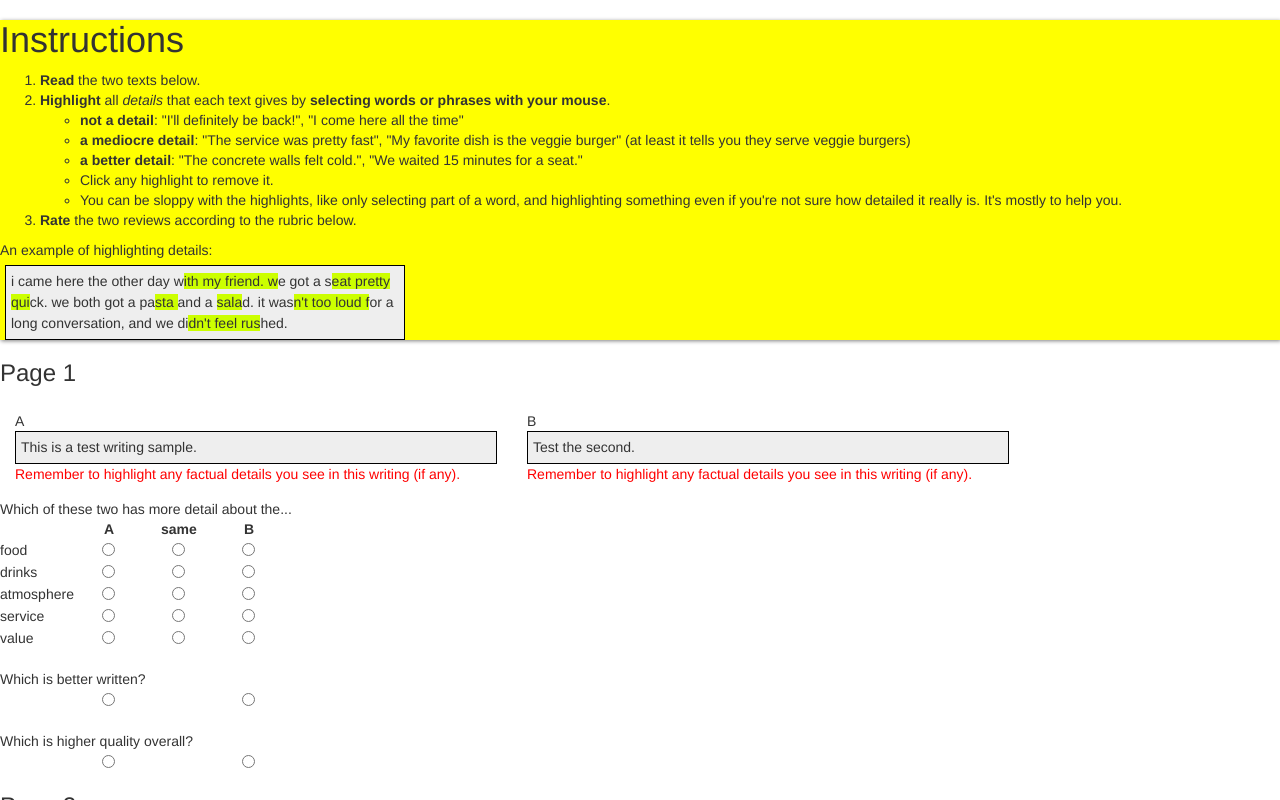
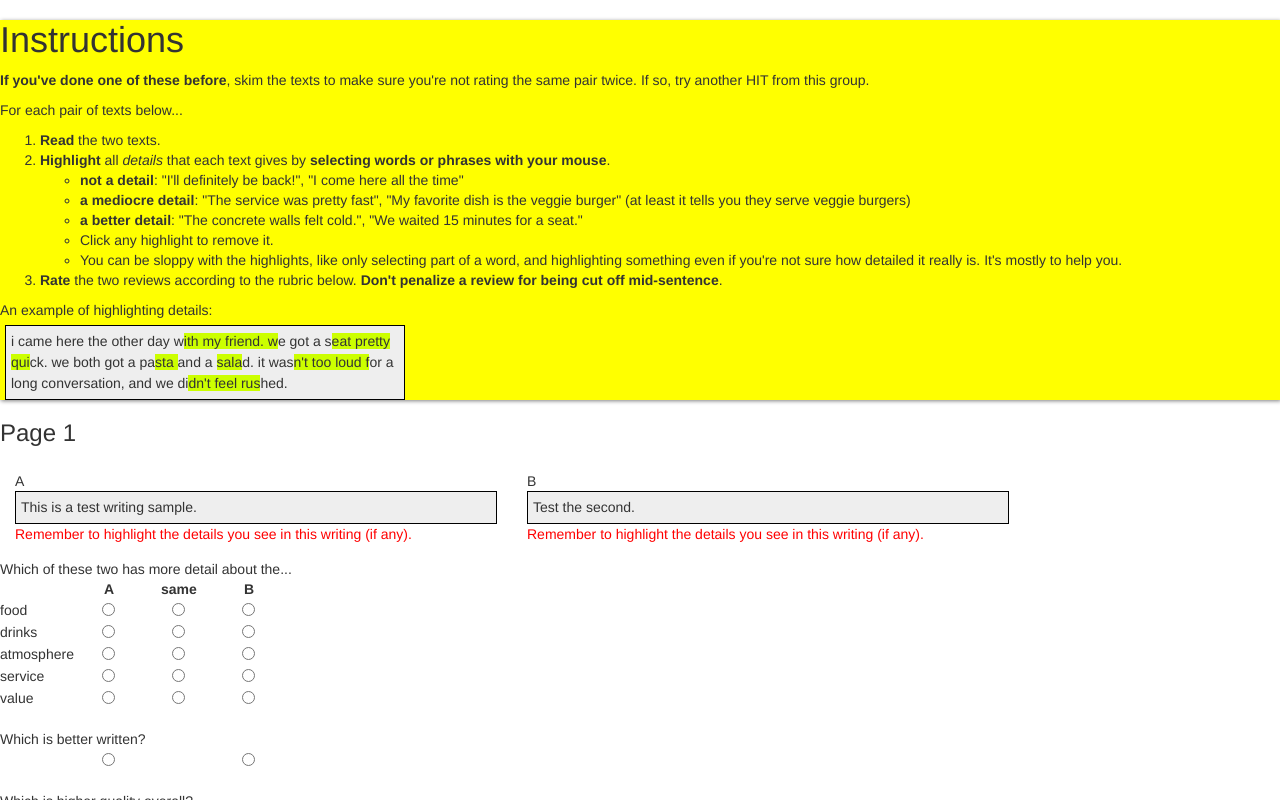
Before and after one commit to kcarnold/halati, a React (Create React App) app: page / in a window 1280 px wide. Both pictures are taken after a click on the button "Next". Shown: the top 800 px of the page. Built offline with nearby package versions, Linux system fonts and the light colour scheme.

Commit message:
Instruction patches.

```diff
--- a/src/App.js
+++ b/src/App.js
@@ -88,7 +88,7 @@ let ratings = new RatingOutput();
 window.ratings = ratings;
 
 const HighlightReminder = ({show}) => (show
-  ? <div style={{color: 'red'}}>Remember to highlight any factual details you see in this writing (if any).</div>
+  ? <div style={{color: 'red'}}>Remember to highlight the details you see in this writing (if any).</div>
   : null);
 
 export const RatingPage = observer(class RatingPage extends Component {
@@ -164,8 +164,10 @@ export const App = observer(class App extends Component {
     return <div className="App">
       <div style={{background: 'yellow', boxShadow: '1px 1px 4px grey'}}>
       <h1>Instructions</h1>
+      <p><b>If you've done one of these before</b>, skim the texts to make sure you're not rating the same pair twice. If so, try another HIT from this group.</p>
+      <p>For each pair of texts below...</p>
       <ol>
-        <li><b>Read</b> the two texts below. </li>
+        <li><b>Read</b> the two texts.</li>
         <li><b>Highlight</b> all <em>details</em> that each text gives by <b>selecting words or phrases with your mouse</b>.
         <ul>
           <li><b>not a detail</b>: "I'll definitely be back!", "I come here all the time"</li>
@@ -174,7 +176,7 @@ export const App = observer(class App extends Component {
           <li>Click any highlight to remove it.</li>
           <li>You can be sloppy with the highlights, like only selecting part of a word, and highlighting something even if you're not sure how detailed it really is. It's mostly to help you.</li>
         </ul></li>
-        <li><b>Rate</b> the two reviews according to the rubric below.</li>
+        <li><b>Rate</b> the two reviews according to the rubric below. <b>Don't penalize a review for being cut off mid-sentence</b>.</li>
       </ol>
       An example of highlighting details:
       <div className="annotated-text" style={{width: '400px', margin: '5px'}}><span data-offset={0}>i came here the other day w</span><span data-offset={27} style={{background: 'rgb(204, 255, 0)'}}>ith my friend. w</span><span data-offset={43}>e got a s</span><span data-offset={52} style={{background: 'rgb(204, 255, 0)'}}>eat pretty qui</span><span data-offset={66}>ck. we both got a pa</span><span data-offset={86} style={{background: 'rgb(204, 255, 0)'}}>sta </span><span data-offset={90}>and a </span><span data-offset={96} style={{background: 'rgb(204, 255, 0)'}}>sala</span><span data-offset={100}>d. it was</span><span data-offset={109} style={{background: 'rgb(204, 255, 0)'}}>n't too loud f</span><span data-offset={123}>or a long conversation, and we di</span><span data-offset={156} style={{background: 'rgb(204, 255, 0)'}}>dn't feel rus</span><span data-offset={169}>hed. </span></div>
```
